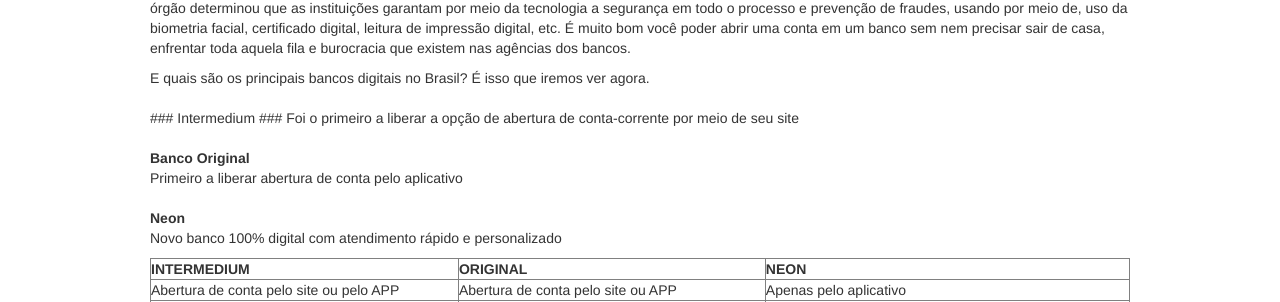
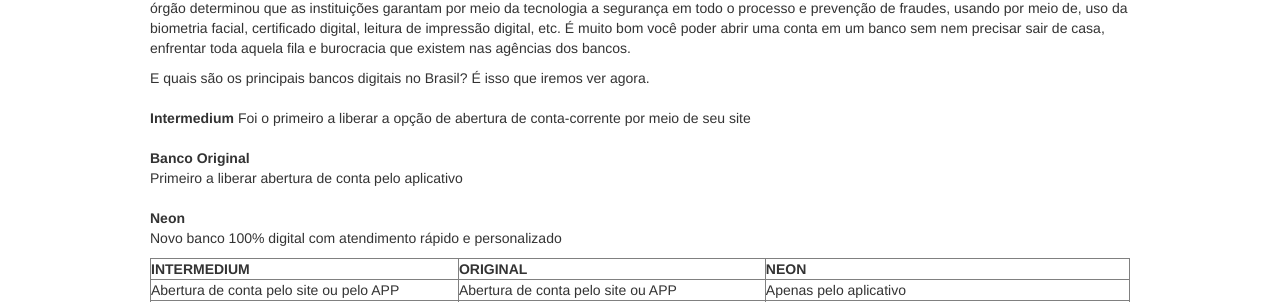
Before and after one commit to bruno-alencar/neon-blog, a Jekyll site: the page built from _posts/2017-01-22-bancos_digitais.md, in a window 1280 px wide. Shown: the part 234-536 px from the top of the page. Built offline with Jekyll 4.4.1, drawn with Linux system fonts in a browser that asks for light colours; nearby versions of some CDN libraries.

Commit message:
fix title

```diff
--- a/_posts/2017-01-22-bancos_digitais.md
+++ b/_posts/2017-01-22-bancos_digitais.md
@@ -10,7 +10,7 @@
 
 <p>E quais são os principais bancos digitais no Brasil? É isso que iremos ver agora. <br /><br />
 
-### Intermedium ###
+<b> Intermedium </b>
 
 Foi o primeiro a liberar a opção de abertura de conta-corrente por meio de seu site <br /><br />
 
```
